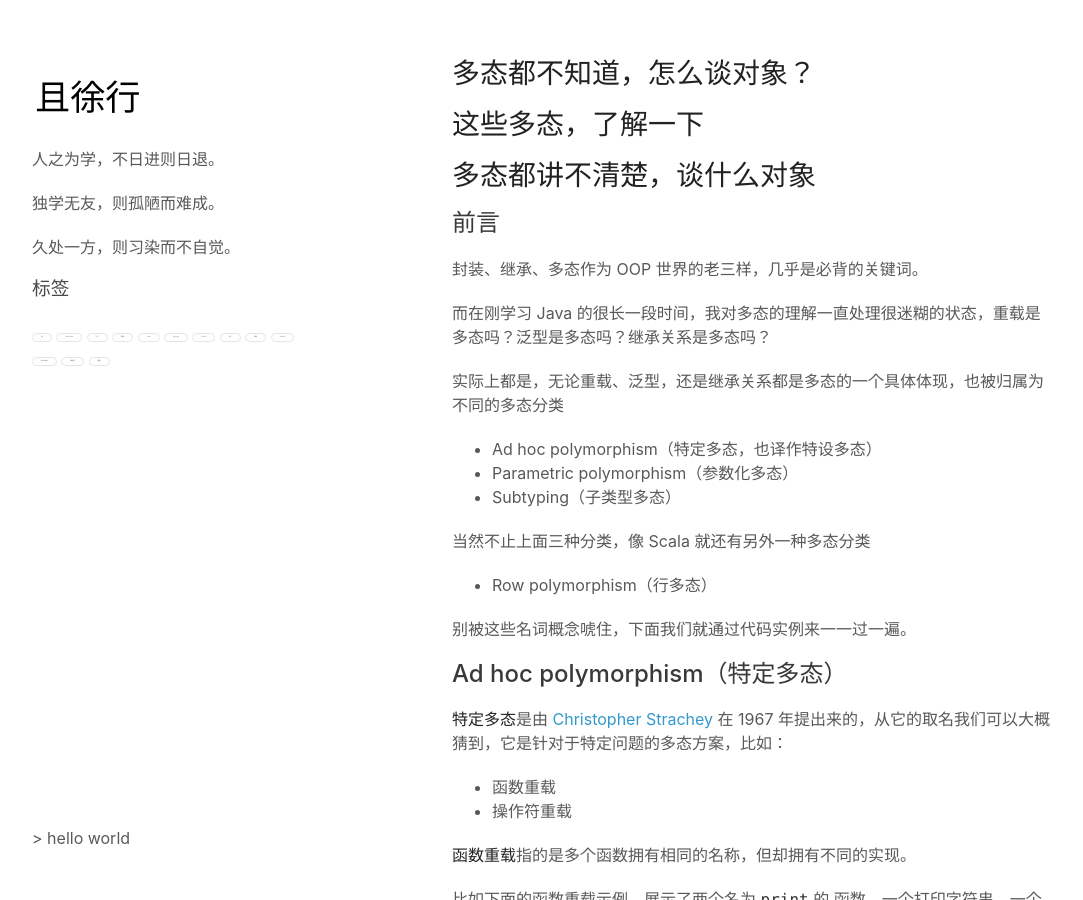
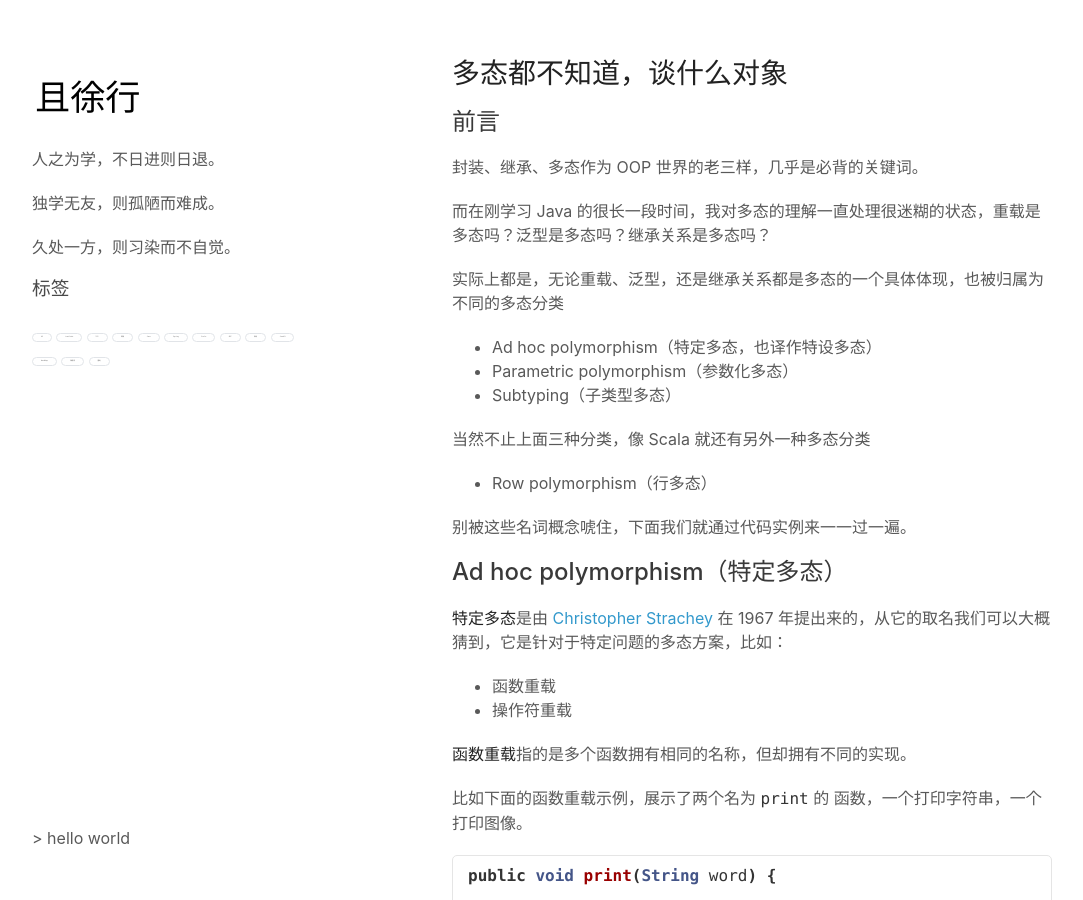
Before and after one commit to vran-dev/vran-dev.github.io, a Jekyll site: the page built from _articles/polymorphism/polymorphism.md, in a window 1280 px wide and 900 px high. Shown: the whole window, without its empty margins (98-1181 px from the left). Built offline with Jekyll 4.4.1, drawn with Linux system fonts in a browser that asks for light colours; comment, search, counter and statistics services are not loaded.

Commit message:
feat(polymorphism): fix title

```diff
--- a/_articles/polymorphism/polymorphism.md
+++ b/_articles/polymorphism/polymorphism.md
@@ -1,16 +1,11 @@
 ---
-title:  "多态都不知道，怎么谈对象？"
+title:  "多态都不知道，谈什么对象"
 date:   2020-05-27 23:40:26 +0800
 tag: [Java, Scala]
 ---
 
 
-
-# 多态都不知道，怎么谈对象？
-
-# 这些多态，了解一下
-
-# 多态都讲不清楚，谈什么对象
+# 多态都不知道，谈什么对象
 
 ## 前言
 
```
